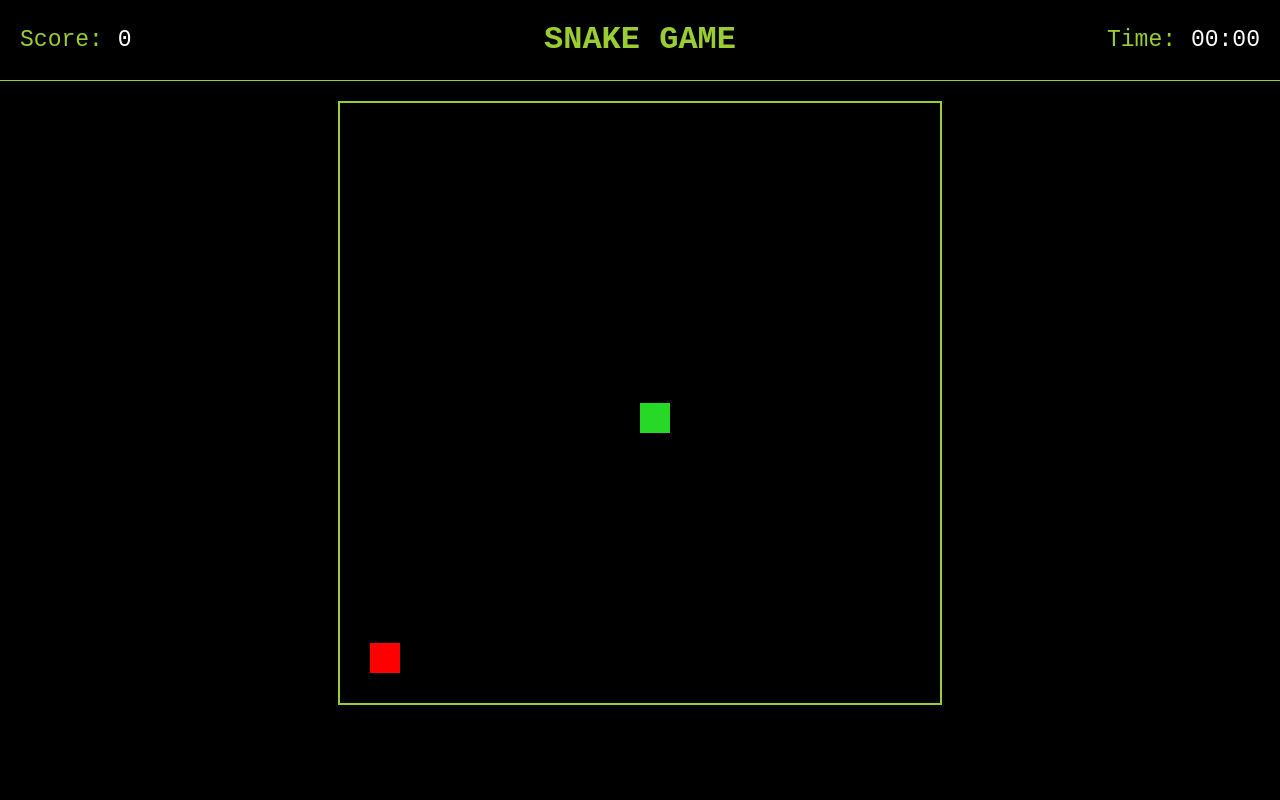
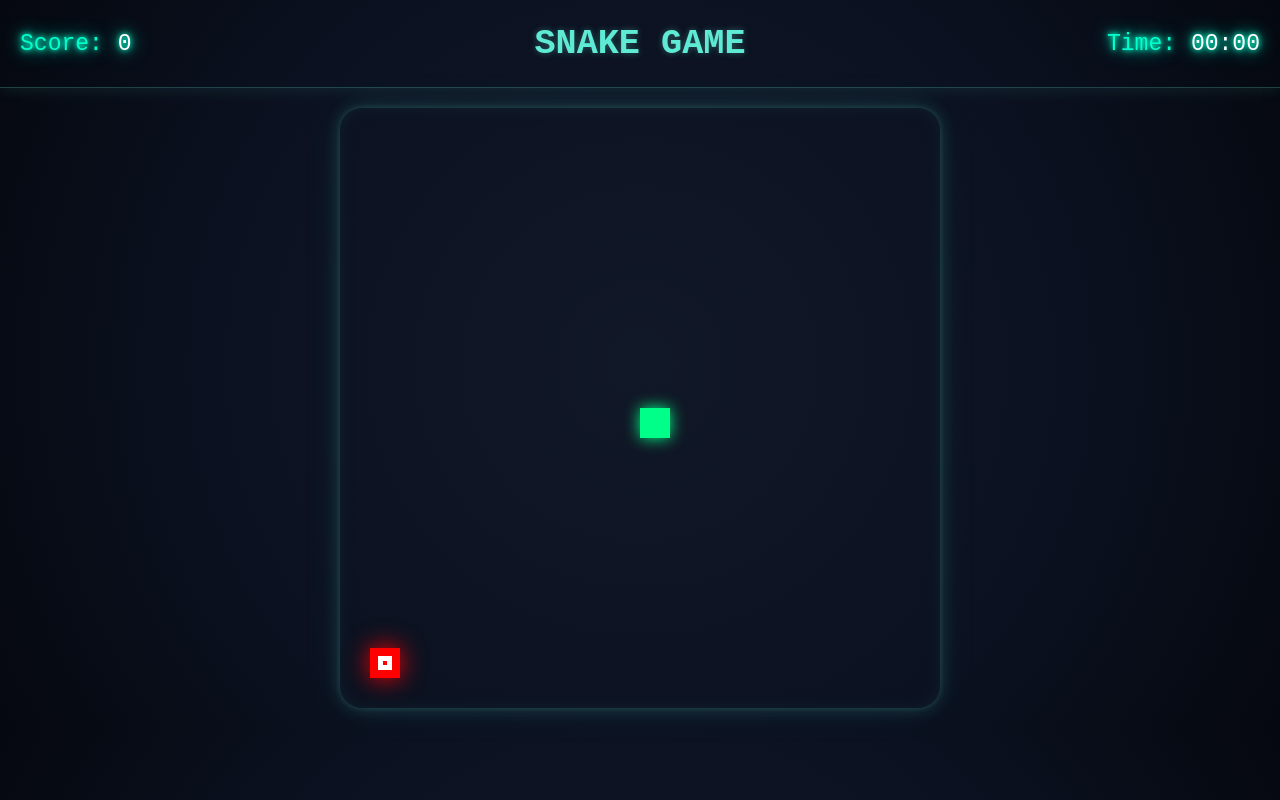
Before and after one commit to Black3vOrteX/Snake-Game, a plain HTML site: page index.html in a window 1280 px wide. Drawn offline with Linux system fonts and the light colour scheme.

Commit message:
changed theme

```diff
--- a/canvas.js
+++ b/canvas.js
@@ -37,26 +37,35 @@ const MAX_LENGTH = 15;
 
 document.addEventListener("keydown", function (e) {
 
-    if (!gameStarted) {
+    let moved = false;
 
+    if (e.key === "ArrowUp" && dy !== 1) {
+        dx = 0;
+        dy = -1;
+        moved = true;
+    }
+    else if (e.key === "ArrowDown" && dy !== -1) {
+        dx = 0;
+        dy = 1;
+        moved = true;
+    }
+    else if (e.key === "ArrowLeft" && dx !== 1) {
+        dx = -1;
+        dy = 0;
+        moved = true;
+    }
+    else if (e.key === "ArrowRight" && dx !== -1) {
+        dx = 1;
+        dy = 0;
+        moved = true;
+    }
+
+    // Start timer ONLY if snake actually moves
+    if (moved && !gameStarted) {
         gameStarted = true;
         timerInterval = setInterval(updateTimer, 1000);
     }
-
-    if (e.key === "ArrowUp" && dy !== 1) {
-        dx = 0; dy = -1;
-    }
-    else if (e.key === "ArrowDown" && dy !== -1) {
-        dx = 0; dy = 1;
-    }
-    else if (e.key === "ArrowLeft" && dx !== 1) {
-        dx = -1; dy = 0;
-    }
-    else if (e.key === "ArrowRight" && dx !== -1) {
-        dx = 1; dy = 0;
-    }
 });
-
 
 // Place food
 function placeFood() {
@@ -67,9 +76,32 @@ function placeFood() {
 
 // Draw food
 function drawFood() {
+
+
+    let x = foodX;
+    let y = foodY;
+
+    // --- PULSE EFFECT ---
+    let pulse = Math.sin(Date.now() * 0.01) * 5 + 20;
+
+    // --- OUTER GLOW ---
+    c.shadowColor = foodColor;
+    c.shadowBlur = pulse;
+
     c.fillStyle = foodColor;
-    c.fillRect(foodX, foodY, unit, unit);
+    c.fillRect(x, y, unit, unit);
+
+    // --- TURN OFF GLOW FOR CORE ---
+    c.shadowBlur = 0;
+
+    // --- INNER CORE (bright energy center) ---
+    c.fillStyle = "white";
+    c.fillRect(x + 8, y + 8, unit - 16, unit - 16);
+
+    c.fillStyle = foodColor;
+    c.fillRect(x + 13, y + 13, unit - 26, unit - 26);
 }
+
 
 
 // Game Over
@@ -127,11 +159,12 @@ function gameloop() {
     c.clearRect(0, 0, canvas.width, canvas.height);
 
     // Grid
-    for (let row = 0; row < 20; row++) {
-        for (let col = 0; col < 20; col++) {
-            c.strokeRect(col * unit, row * unit, unit, unit);
-        }
-    }
+    //for (let row = 0; row < 20; row++) {
+    //    for (let col = 0; col < 20; col++) {
+    //        c.strokeRect(col * unit, row * unit, unit, unit);
+    //}
+    //}
+
 
     // New head
     const newHead = {
@@ -201,10 +234,11 @@ function gameloop() {
 
     drawFood();
 
+c.fillStyle = "#00ff88";
+c.shadowColor = "#00ff88";
+c.shadowBlur = 15;
+
 for (let i = 0; i < snake.length; i++) {
-
-        c.fillStyle = `hsl(120, 70%, ${50 - i}%)`;
-
     c.fillRect(
         snake[i].col * unit,
         snake[i].row * unit,
@@ -212,6 +246,8 @@ function gameloop() {
         unit
     );
 }
+
+c.shadowBlur = 0;
 }
 
 placeFood();
--- a/styles.css
+++ b/styles.css
@@ -1,9 +1,14 @@
 
 body {
-    background-color: black;
-    margin : 0;
-    padding : 0;
+
+    margin: 0;
+    padding: 0;
+    background: radial-gradient(circle at center,
+        #111827 0%,
+        #0b1120 60%,
+        #05080f 100%);
 }
+
 
 #header{
     display: flex;
@@ -11,33 +16,45 @@ body {
     align-items: center;
     padding: 0 20px;
     margin-bottom: 20px;
-    border-bottom: 1px solid yellowgreen;
+    border-bottom: 1px solid rgba(94, 234, 212, 0.25);
+    box-shadow: 0 4px 12px rgba(94, 234, 212, 0.08);
 }
 
 
 .score{
-    color: yellowgreen;
+    color: neon cyan;
     text-align: left;
     font-size: 1.2em;
     flex: 1;
+    color: #00ffcc;
+    text-shadow:
+        0 0 5px #00ffcc,
+        0 0 10px #00ffcc,
+        0 0 20px #00ffcc;
 }
 
 .title {
-    color: yellowgreen;
+    color: #5eead4;   /* softer cyan */
     font-family: 'Courier New', Courier, monospace;
-    font-size: 1.0em;
+    font-size: 1.1em;
     text-align: center;
     margin: 0;
     padding: 0;
     flex: 1;
+    text-shadow: 0 0 6px rgba(94, 234, 212, 0.35);
 }
 
 
 .time {
-    color: yellowgreen;
+    color: neon cyan;
     text-align: right;
     font-size: 1.2em;
     flex: 1;
+    color: #00ffcc;
+    text-shadow:
+        0 0 5px #00ffcc,
+        0 0 10px #00ffcc,
+        0 0 20px #00ffcc;
 }
 
 .label{
@@ -45,6 +62,11 @@ body {
     font-family: 'Courier New', Courier, monospace;
     font-size: 1.2em;
     margin-right: 10px;
+    color: #00ffcc;
+    text-shadow:
+        0 0 5px #00ffcc,
+        0 0 10px #00ffcc,
+        0 0 20px #00ffcc;
 
 
 }
@@ -56,12 +78,19 @@ body {
 
 }
 
-canvas{
+canvas {
+
     display: block;
     margin: 20px auto;
-
-    border: 2px solid yellowgreen;
     width: 600px;
     height: 600px;
 
+    border-radius: 22px;
+
+
+    box-shadow:
+        0 0 6px rgba(94, 234, 212, 0.15),
+        0 0 18px rgba(94, 234, 212, 0.18),
+        0 0 40px rgba(94, 234, 212, 0.08),
+        inset 0 0 20px rgba(94, 234, 212, 0.06);
 }
```
Lines whose indentation alone changed are shown as unchanged.
